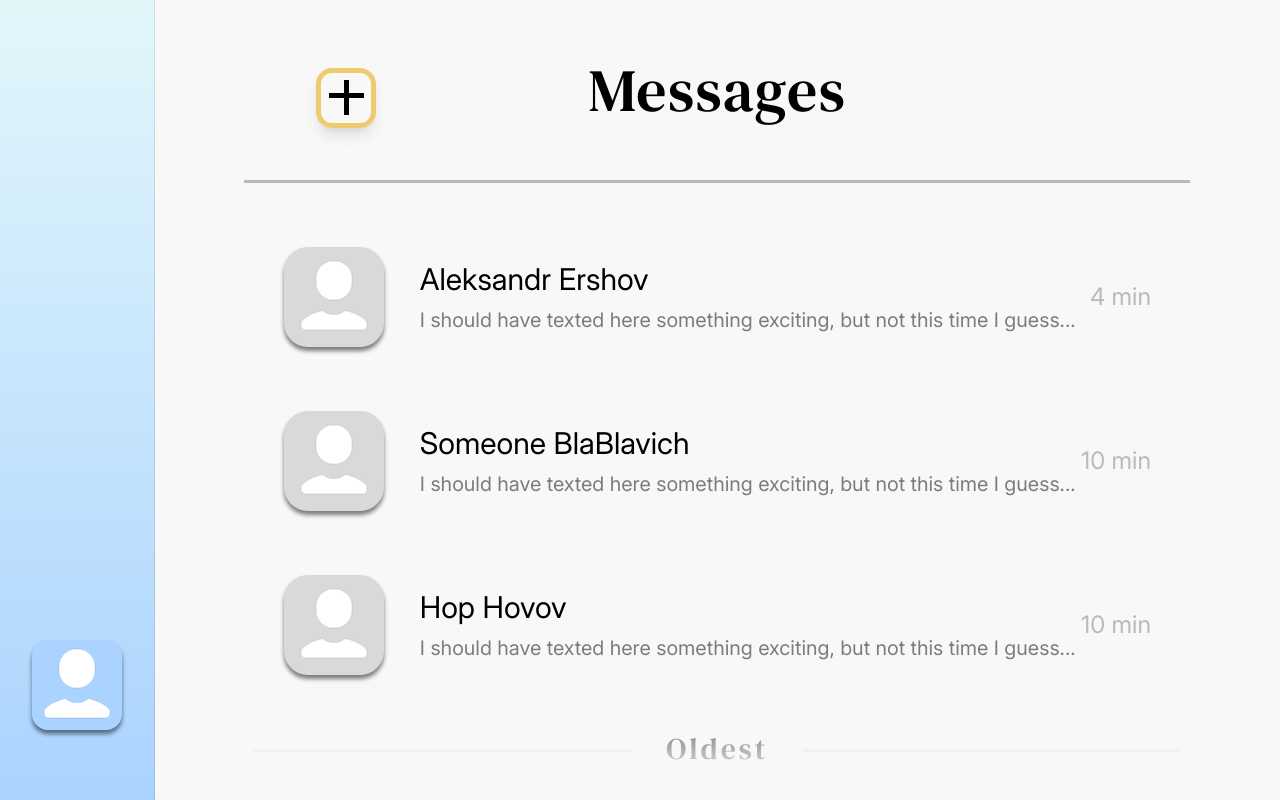
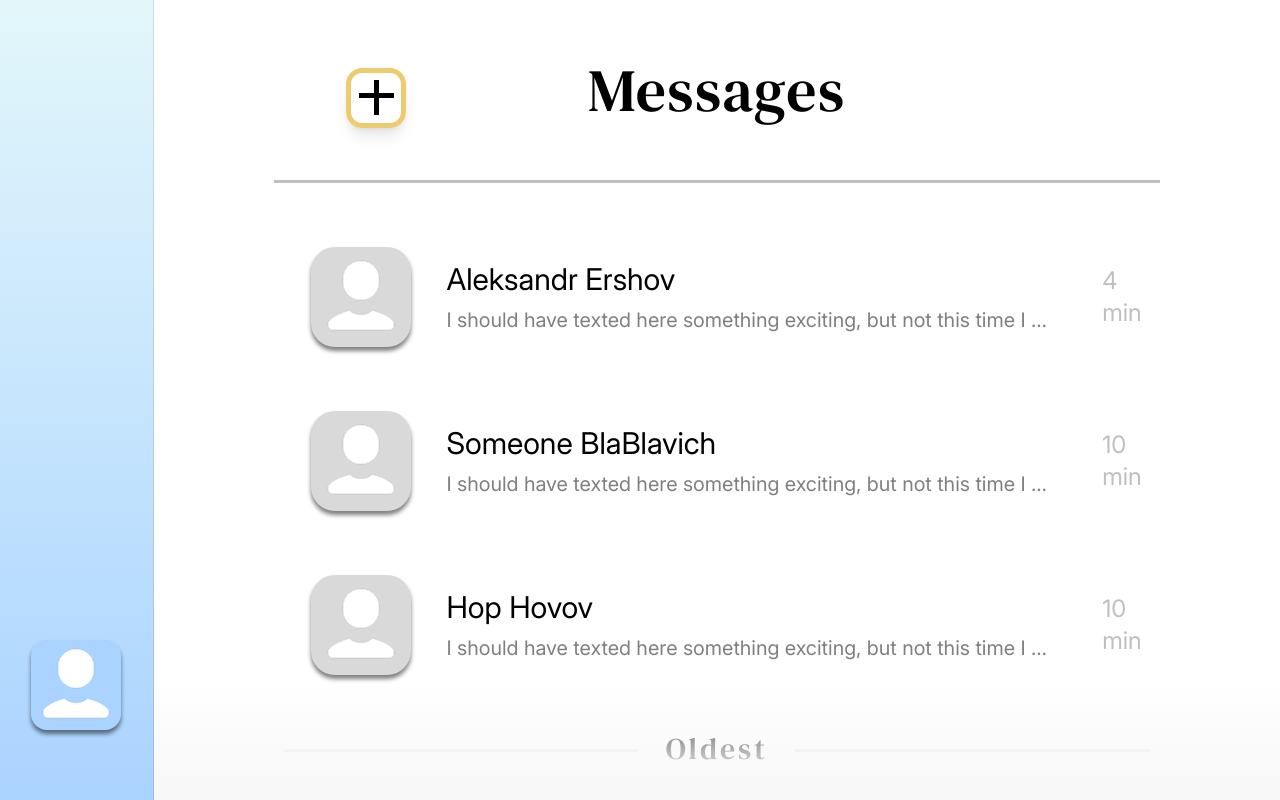
Before and after one commit to AleksandrRise/SkyChat, a React (Vite) app in the folder SkyChat/: page / in a window 1280 px wide. Built offline with nearby package versions, Linux system fonts and the light colour scheme.

Commit message:
Returned padding inside Main component to a unit value but added responsivity to it

```diff
--- a/SkyChat/src/components/Chats.tsx
+++ b/SkyChat/src/components/Chats.tsx
@@ -30,7 +30,7 @@ function chatElement(chat: User) {
             </figure>
             <div className="ml-9 pr-auto flex flex-col justify-center">
                 <span className="text-3xl font-regular">{chat.name}</span>
-                <p className="text-xl opacity-50 mt-2.25 truncate max-w-175">{chat.message}</p>
+                <p className="text-xl opacity-50 mt-2.25 truncate max-w-11/12">{chat.message}</p>
             </div>
             <time className="ml-auto text-2xl opacity-25 my-auto">{chat.whenTexted} min</time>
         </li>
--- a/SkyChat/src/pages/HomeScreen/Chat.tsx
+++ b/SkyChat/src/pages/HomeScreen/Chat.tsx
@@ -1,7 +1,8 @@
 
 
 export default function Chat() {
-    return <section className="bg-gradient-to-tl from-25% from-bg-accent to-secondary w-7/12 border-l-1 border-black/10 h-full float-end
+    return <section className="bg-gradient-to-tl from-25% from-bg-accent
+    to-secondary w-260 border-l-1 border-black/10 h-full float-end
     hidden">
 
     </section>
--- a/SkyChat/src/pages/HomeScreen/Main.tsx
+++ b/SkyChat/src/pages/HomeScreen/Main.tsx
@@ -9,7 +9,7 @@ interface MainProps {
 export default function Main({ children }: MainProps) {
 
     return (
-        <main className="font-secondary font-normal w-full px-[7%] pt-15 bg-white relative">
+        <main className="font-secondary font-normal w-full px-7.25 xl:px-30 pt-15 bgwhite relative">
 
             {children}
 
```
